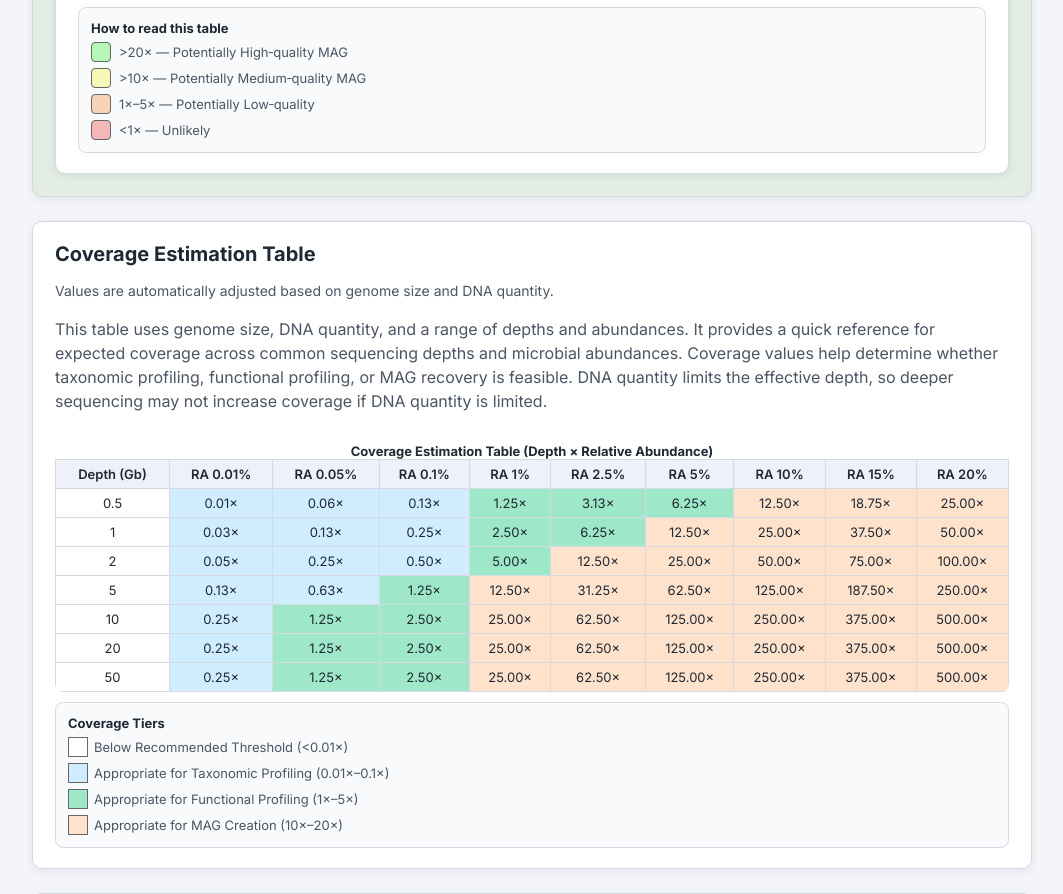
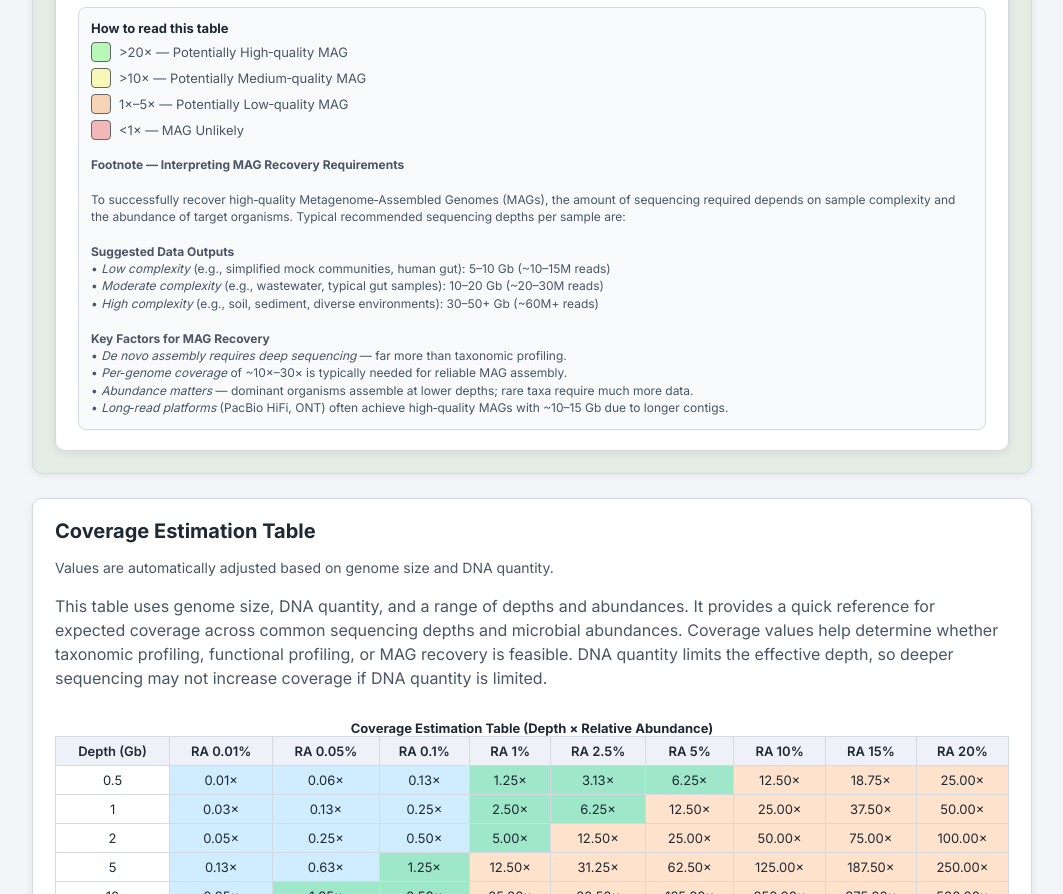
Before and after one commit to cysteger/Meta-CD, a plain HTML site: page index.html in a window 1280 px wide. Shown: the part 2250-3144 px from the top of the page, without its empty margins (108-1171 px from the left). Drawn offline with Linux system fonts and the light colour scheme.

Commit message:
Added MAG Recovery table footnote

```diff
--- a/index.html
+++ b/index.html
@@ -564,13 +564,34 @@ th {
 
   <div class="mag-legend-item">
     <div class="mag-legend-color" style="background:#f7d3b7;"></div>
-    1×–5× — Potentially Low‑quality
+    1×–5× — Potentially Low‑quality MAG
   </div>
 
   <div class="mag-legend-item">
     <div class="mag-legend-color" style="background:#f2b7b7;"></div>
-    <1× — Unlikely
+    <1× — MAG Unlikely
   </div>
+
+<div class="explain" style="margin-top:16px; font-size:12px; line-height:1.45;">
+  <strong>Footnote — Interpreting MAG Recovery Requirements</strong><br><br>
+
+  To successfully recover high‑quality Metagenome‑Assembled Genomes (MAGs), the amount of sequencing
+  required depends on sample complexity and the abundance of target organisms. Typical recommended
+  sequencing depths per sample are:<br><br>
+
+  <strong>Suggested Data Outputs</strong><br>
+  • <em>Low complexity</em> (e.g., simplified mock communities, human gut): 5–10 Gb (~10–15M reads)<br>
+  • <em>Moderate complexity</em> (e.g., wastewater, typical gut samples): 10–20 Gb (~20–30M reads)<br>
+  • <em>High complexity</em> (e.g., soil, sediment, diverse environments): 30–50+ Gb (~60M+ reads)<br><br>
+
+  <strong>Key Factors for MAG Recovery</strong><br>
+  • <em>De novo assembly requires deep sequencing</em> — far more than taxonomic profiling.<br>
+  • <em>Per‑genome coverage</em> of ~10×–30× is typically needed for reliable MAG assembly.<br>
+  • <em>Abundance matters</em> — dominant organisms assemble at lower depths; rare taxa require much more data.<br>
+  • <em>Long‑read platforms</em> (PacBio HiFi, ONT) often achieve high‑quality MAGs with ~10–15 Gb due to longer contigs.
+</div>
+
+
 </div>
 
   </div> <!-- END COLUMN 1 -->
```
